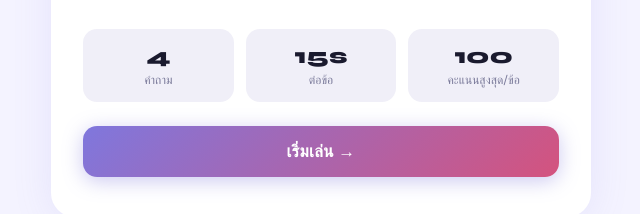
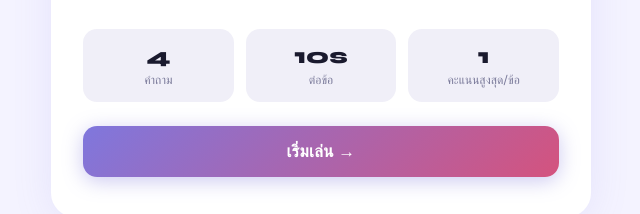
Before and after one commit to cosmt23/quiz-master, a plain HTML site: page index.html in a window 1280 px wide. Shown: the part 416-630 px from the top of the page, 319-959 px from the left. Drawn offline with Linux system fonts and the light colour scheme.

Commit message:
Update index.html

```diff
--- a/index.html
+++ b/index.html
@@ -26,11 +26,11 @@
             <div class="stat-lbl">คำถาม</div>
           </div>
           <div class="stat-box">
-            <div class="stat-num">15s</div>
+            <div class="stat-num">10s</div>
             <div class="stat-lbl">ต่อข้อ</div>
           </div>
           <div class="stat-box">
-            <div class="stat-num">100</div>
+            <div class="stat-num">1</div>
             <div class="stat-lbl">คะแนนสูงสุด/ข้อ</div>
           </div>
         </div>
```
